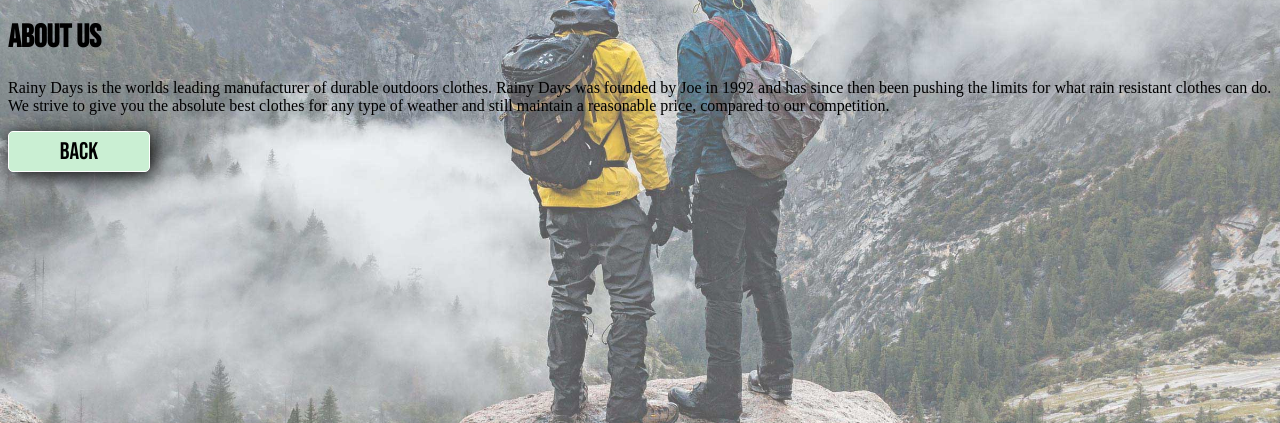
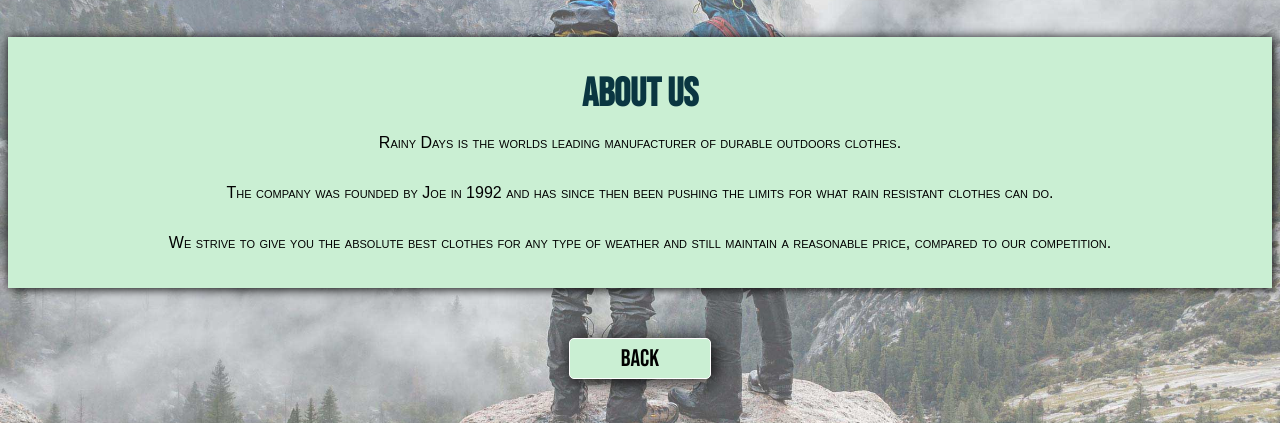
Before and after one commit to KristianNilsenAug22FT/cross-course-project, a plain HTML site: page about.html in a window 1280 px wide. Shown: the part 349-772 px from the top of the page. Drawn offline with Linux system fonts and the light colour scheme.

Commit message:
about us done

```diff
--- a/about.html
+++ b/about.html
@@ -26,13 +26,16 @@
     </header>
     <main>
       <img src="images/logo.png" class="logo" />
-      <h1>About us</h1>
-      <p>
-        Rainy Days is the worlds leading manufacturer of durable outdoors clothes. Rainy Days was founded by Joe in 1992 and has since then been pushing the
-        limits for what rain resistant clothes can do. We strive to give you the absolute best clothes for any type of weather and still maintain a reasonable
-        price, compared to our competition.
-      </p>
-      <a href="index.html" class="cta-button">Back</a>
+      <section class="text-box">
+        <h1>ABOUT US</h1>
+        <p>Rainy Days is the worlds leading manufacturer of durable outdoors clothes.</p>
+        <p>The company was founded by Joe in 1992 and has since then been pushing the limits for what rain resistant clothes can do.</p>
+        <p>We strive to give you the absolute best clothes for any type of weather and still maintain a reasonable price, compared to our competition.
+        </p>
+      </section>
+       <div class="back-button">
+        <a href="index.html" class="cta-button">Back</a>
+       </div>
     </main>
   </body>
   <footer>
--- a/css/style.css
+++ b/css/style.css
@@ -7,6 +7,9 @@ html {
 
 h1 {
   font-family: "Bebas Neue", "Segoe UI", Tahoma, Geneva, Verdana, sans-serif;
+  font-size: 40px;
+  color: #0a3641;
+  margin-bottom: 0;
 }
 
 .cta-button {
@@ -25,6 +28,20 @@ h1 {
   padding-inline: 10px;
  }
 
+ .text-box {
+  margin-top: 40px;
+  background-color: #caefd3;
+  text-align: center;
+  color: #000000;
+  box-shadow: 1px 1px 10px 0px #000000;
+  padding-bottom: 20px;
+  display: flex;
+  flex-direction: column;
+  font-family: Arial, Helvetica, sans-serif;
+  font-variant: small-caps;
+
+}
+
 .home-cta {
   display: flex;
   flex-wrap: wrap;
@@ -32,11 +49,16 @@ h1 {
   margin-top: 100px;
 }
 
+.back-button {
+  display: flex;
+  justify-content: center;
+  margin-top: 50px;
+}
+
 .home-cta-spacing {
   margin-inline: 100px;
   margin-block: 10px;
 }
-
 
 header {
   background-color: #7aa385;
@@ -101,13 +123,11 @@ display: inline-block;
 .footerlink {
   text-decoration: none;
   color: #0a3641;
-  margin-left: ;
 }
 
 .quote-box {
   float: right;
-
-}
+ }
 
 .quote {
   background-color: #000000;
@@ -126,6 +146,8 @@ display: inline-block;
  position: relative;
  top: 100px;
 }
+
+
 
 @media (max-width: 1200px) {
   .navtext {
```
Also changed, not shown: contact.html (+13 -2 lines).
